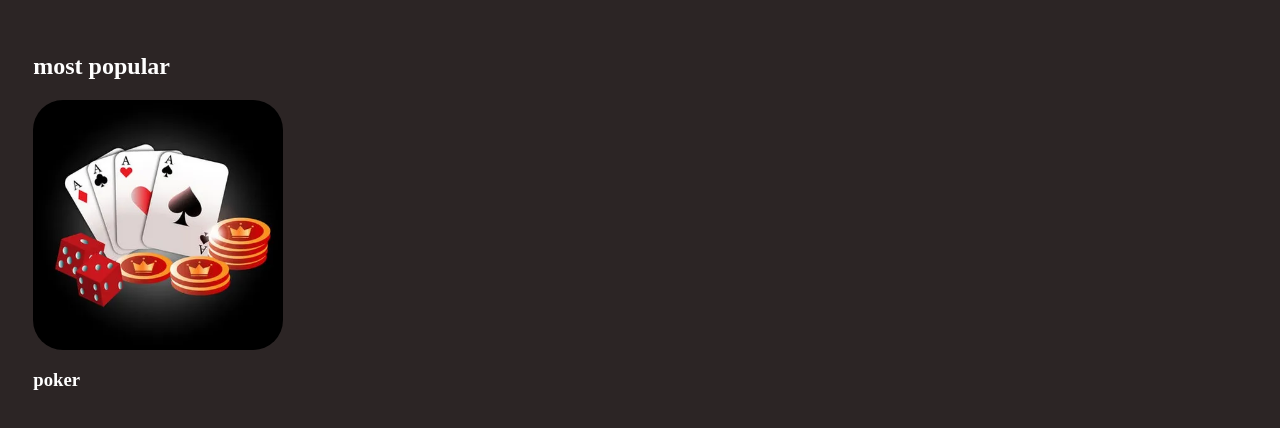
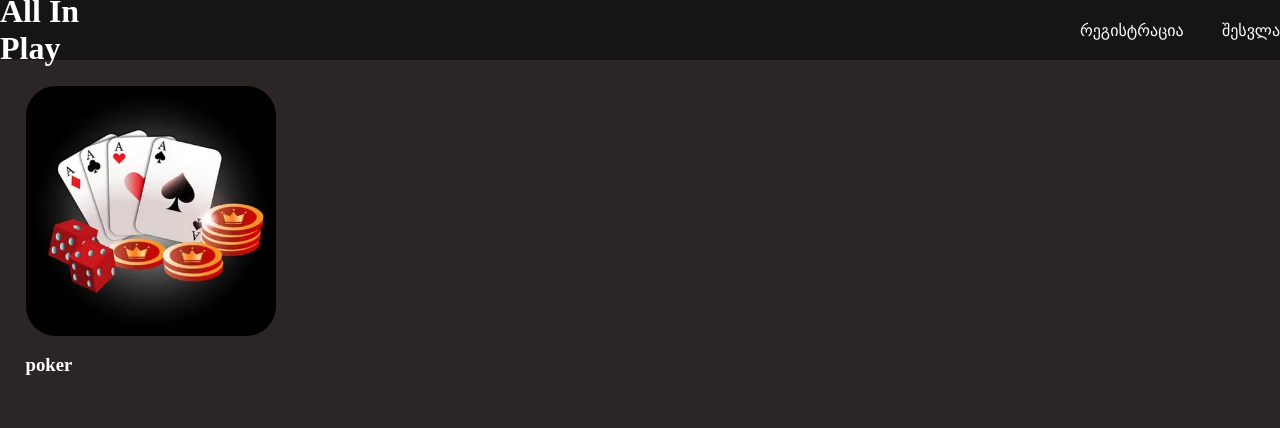
Before and after one commit to gagababutsidze/poker-club, a React (Create React App) app: page / in a window 1280 px wide. Shown: the top 428 px of the page. Built offline with nearby package versions, Linux system fonts and the light colour scheme.

Commit message:
frontend

```diff
--- a/src/App.css
+++ b/src/App.css
@@ -1,5 +1,7 @@
 body{
   padding: 0;
+  margin: 0;
+  height: 100vh;
 }
 .App {
   text-align: center;
--- a/src/WS.tsx
+++ b/src/WS.tsx
@@ -16,7 +16,7 @@ export const WebSocketProvider: React.FC<{ children: React.ReactNode }> = ({ chi
     const connect = () => {
         if (socket) return; // Avoid duplicate connections
 
-        const ws = new WebSocket("wss://poker-club-backend-production.up.railway.app");
+        const ws = new WebSocket("wss://poker-club-backend.onrender.com/");
 
         ws.onopen = () => console.log("WebSocket Connected");
         ws.onclose = () => console.log("WebSocket Disconnected");
--- a/src/index.css
+++ b/src/index.css
@@ -1,4 +1,4 @@
-body {
+* {
   margin: 0;
   padding: 0;
   font-family: -apple-system, BlinkMacSystemFont, 'Segoe UI', 'Roboto', 'Oxygen',
--- a/src/pages/Dashboard.tsx
+++ b/src/pages/Dashboard.tsx
@@ -2,34 +2,32 @@ import './dashboard.css';
 import { useState } from 'react';
 import { Link } from 'react-router-dom';
 import PokerComponent from './PokerComponent';
+import Header from './Header';
+import GamesComponent from './GamesComponent';
 
 const Dashboard = () => {
-  const [isVisible, setIsVisible] = useState(false);
 
-  // Function to show the component on click
-  const handleClick = () => {
-    if (!isVisible) {
-      setIsVisible(true); // Set to true, only if it's not visible
+  let [isVisible, setIsVisible] = useState(false)
+
+  const func = () => {
+    if(!isVisible){
+      setIsVisible(true)
     }
-  };
+    else if(isVisible) {
+      setIsVisible(false)
+    }
+  }
 
   return (
-    <div className='body-dashboard'>
-      <h2>most popular</h2>
-      <div className='games-div'>
-        <div onClick={handleClick} className='poker-out-div'>
-          <div className='poker-div'>
-            <img src={require('../assets/poker.webp')} alt='poker' />
-          </div>
-          <h3>poker</h3>
-        </div>
+    <div>
+      <Header func={func} />
+      <div className='body-dashboard'>
+        <GamesComponent/>
 
-        {/* Render PokerComponent when visible */}
-        {isVisible && (
-          <div>
-            <PokerComponent />
-          </div>
-        )}
+         {
+                   isVisible ? <div className='profile-div'></div>
+                    : null }
+
       </div>
     </div>
   );
--- /dev/null
+++ b/src/pages/GamesComponent.tsx
@@ -0,0 +1,35 @@
+import PokerComponent from './PokerComponent';
+import { useState } from 'react';
+
+const GamesComponent = () => {
+    const [isVisible, setIsVisible] = useState(false);
+
+    // Function to show the component on click
+    const handleClick = () => {
+      if (!isVisible) {
+        setIsVisible(true); // Set to true, only if it's not visible
+      }
+    }
+
+    return(
+        <div className='games-div'>
+            <div onClick={handleClick} className='poker-out-div'>
+                <div className='poker-div'>
+                <img src={require('../assets/poker.webp')} alt='poker' />
+            </div>
+            <h3>poker</h3>
+            </div>
+
+
+            {isVisible && (
+            <div>
+                <PokerComponent />
+            </div>
+            )}
+        </div>
+    )
+}
+
+
+
+export default GamesComponent
--- /dev/null
+++ b/src/pages/Header.tsx
@@ -0,0 +1,40 @@
+import './header.css';
+import { FontAwesomeIcon } from "@fortawesome/react-fontawesome";
+import {faUser} from '@fortawesome/free-solid-svg-icons'
+import { useState } from 'react';
+import Dashboard from './Dashboard';
+
+
+const Header = (props:any) => {
+
+      const [isVisible, setIsVisible] = useState(false);
+
+        // Function to show the component on click
+        const handleClick = () => {
+          if (!isVisible) {
+            setIsVisible(true); // Set to true, only if it's not visible
+          }
+        }
+
+    const token = window.localStorage.getItem('token')
+
+    return(
+        <header className='header'>
+
+        <h1 className='name'>All In Play</h1>
+        {
+            token ?<FontAwesomeIcon  onClick={props.func} className='user-icon' icon={faUser} />
+            :  <nav>
+            <ul>
+                <li>რეგისტრაცია</li>
+                <li>შესვლა</li>
+            </ul>
+        </nav>
+        }
+
+
+        </header>
+    )
+}
+
+export default Header
--- a/src/pages/Login.tsx
+++ b/src/pages/Login.tsx
@@ -9,7 +9,7 @@ const Login = () => {
   const navigate = useNavigate();
 
   const sendData = () => {
-    axios.post('https://poker-club-backend-production.up.railway.app/api/login', { email, password })
+    axios.post('https://poker-club-backend.onrender.com/api/login', { email, password })
       .then(response => {
         console.log(response.data);
         // Store token and navigate to playboard page
--- a/src/pages/Playboard.tsx
+++ b/src/pages/Playboard.tsx
@@ -16,9 +16,6 @@ const Playboard = () => {
     const [mySecondCard, setMySecondCard] = useState<any | null>(null);
     const [isVisible, setIsVisible] = useState<any | undefined>(false)
     const [flopCards, setFlopCard1] = useState< any[]>();
-
-    const connection = useRef<WebSocket | null>(null);
-
     const playerName = window.localStorage.getItem('playerName');
     const tableId = window.localStorage.getItem('tableId');
 
--- /dev/null
+++ b/src/pages/header.css
@@ -0,0 +1,38 @@
+.header{
+
+    width: 100%;
+    height: 60px;
+    background-color: rgb(22, 21, 21);
+    display: flex;
+    justify-content: space-around;
+    gap: 75%;
+    align-items: center;
+}
+
+
+.profile-div{
+    width: 500px;
+    height: 500px;
+    position: fixed;
+    top: 50%;
+    left: 50%;
+    transform: translate(-50%, -50%);
+    background-color: rgb(22, 21, 21);
+    padding: 24px;
+    border-radius: 20px;
+    box-shadow: 0px 10px 20px rgba(0, 0, 0, 0.1);
+}
+
+.user-icon{
+    width: 30px;
+    height: 30px;
+    color: #fff;
+}
+
+ul{
+    width: 200px;
+    list-style: none;
+    display: flex;
+    justify-content: space-between;
+    padding: 0;
+}
```
Also changed, not shown: package.json (+1 -51 lines), 1 other file (tests, documents, lock files or other folders).
